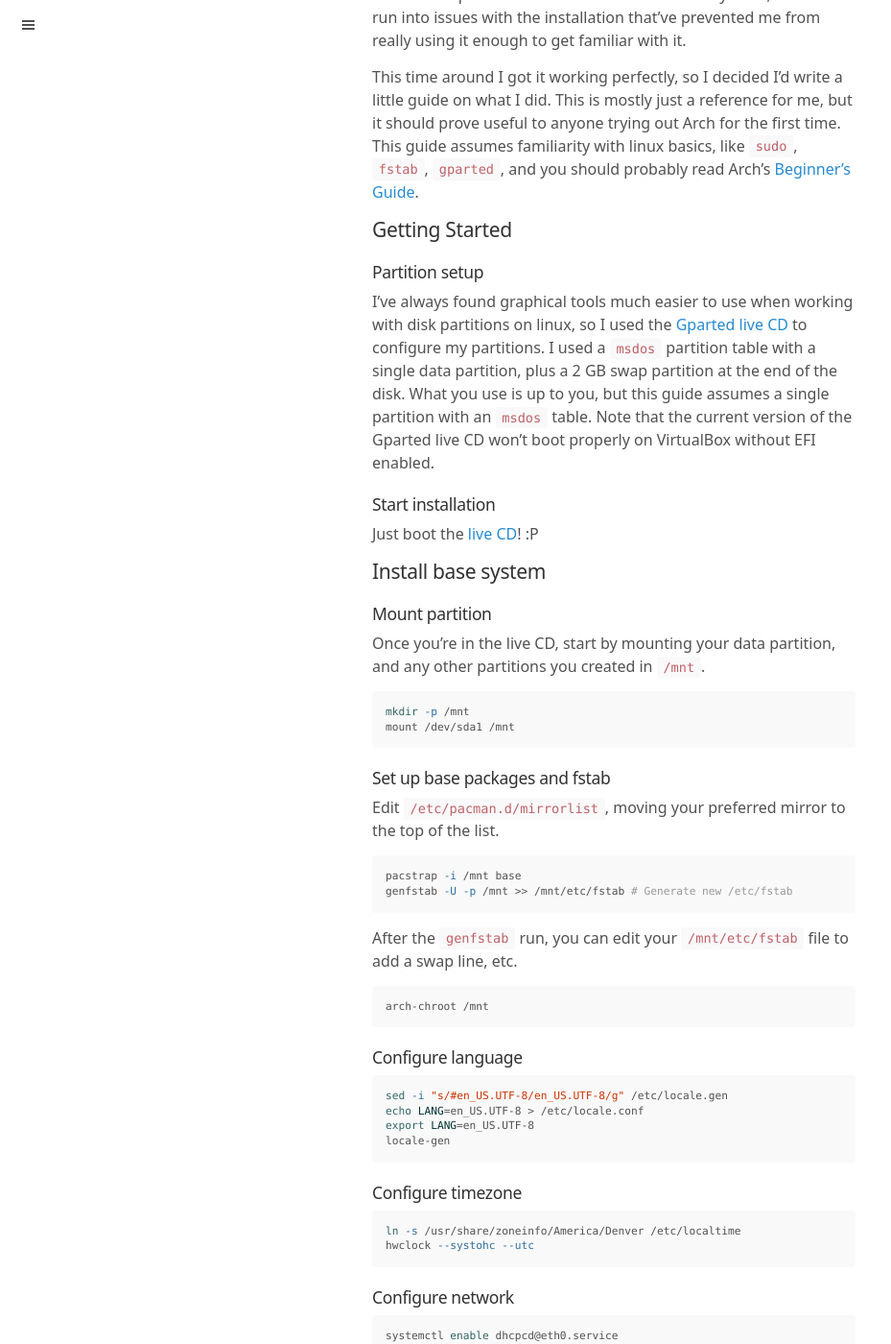
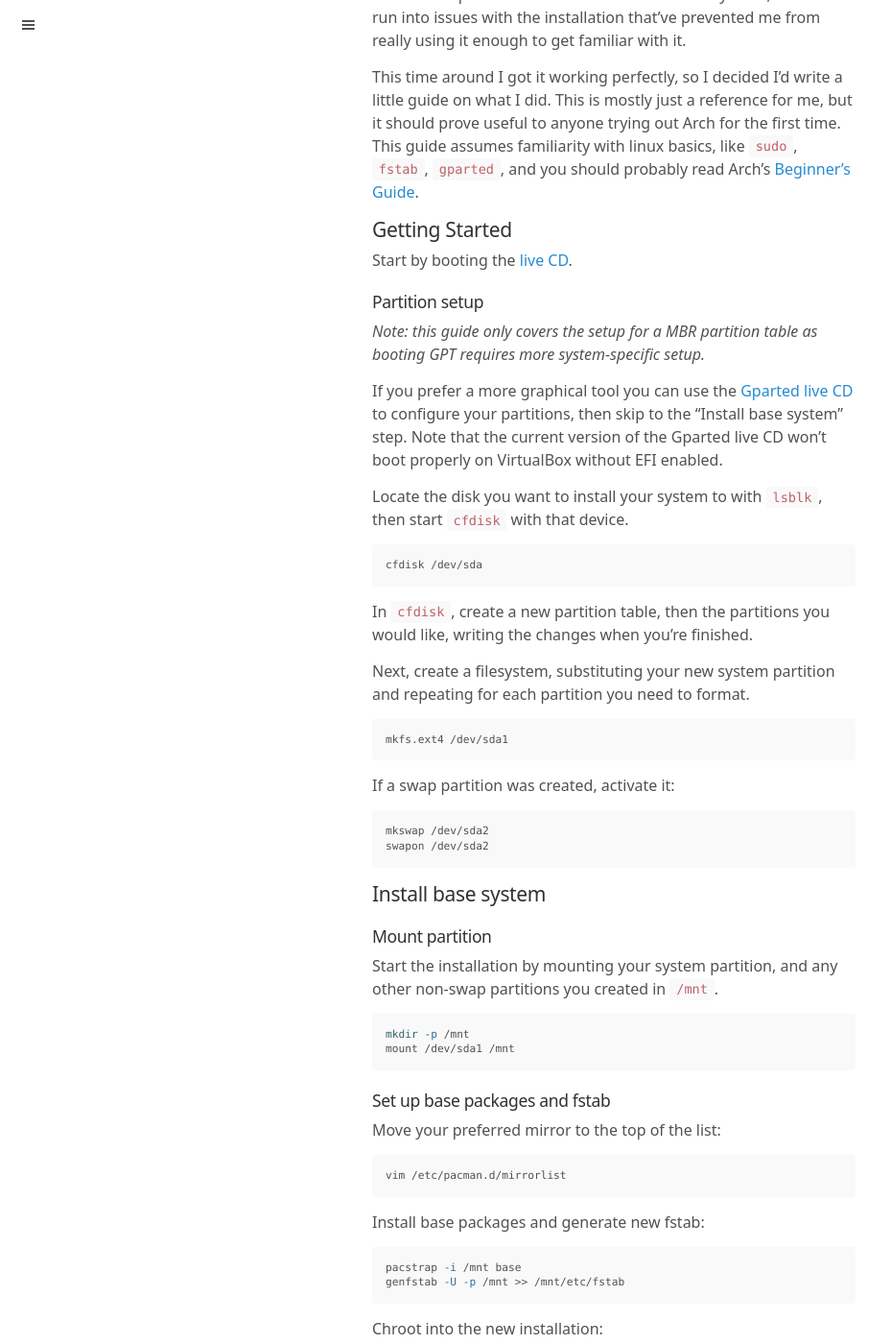
Before and after one commit to Alanaktion/alanaktion.github.io, a Jekyll site: the page built from _posts/2016-02-11-arch-setup.md, in a window 1280 px wide and 1400 px high, scrolled down 208 px. Shown: the whole window at 96% size, without its empty margins (0-929 px from the left). Built offline with Jekyll 4.4.1, drawn with Linux system fonts in a browser that asks for light colours; some web fonts are replaced; some of the changed text lies outside the part shown.

Commit message:
Updating Arch setup guide

````diff
--- a/_posts/2016-02-11-arch-setup.md
+++ b/_posts/2016-02-11-arch-setup.md
@@ -10,19 +10,40 @@
 
 ## Getting Started
 
+Start by booting the [live CD](https://www.archlinux.org/download/).
+
 ### Partition setup
 
-I've always found graphical tools much easier to use when working with disk partitions on linux, so I used the [Gparted live CD](gparted.org/download.php) to configure my partitions. I used a `msdos` partition table with a single data partition, plus a 2 GB swap partition at the end of the disk. What you use is up to you, but this guide assumes a single partition with an `msdos` table. Note that the current version of the Gparted live CD won't boot properly on VirtualBox without EFI enabled.
+*Note: this guide only covers the setup for a MBR partition table as booting GPT requires more system-specific setup.*
 
-### Start installation
+If you prefer a more graphical tool you can use the [Gparted live CD](gparted.org/download.php) to configure your partitions, then skip to the "Install base system" step. Note that the current version of the Gparted live CD won't boot properly on VirtualBox without EFI enabled.
 
-Just boot the [live CD](https://www.archlinux.org/download/)! :P
+Locate the disk you want to install your system to with `lsblk`, then start `cfdisk` with that device.
+
+```bash
+cfdisk /dev/sda
+```
+
+In `cfdisk`, create a new partition table, then the partitions you would like, writing the changes when you're finished.
+
+Next, create a filesystem, substituting your new system partition and repeating for each partition you need to format.
+
+```bash
+mkfs.ext4 /dev/sda1
+```
+
+If a swap partition was created, activate it:
+
+```bash
+mkswap /dev/sda2
+swapon /dev/sda2
+```
 
 ## Install base system
 
 ### Mount partition
 
-Once you're in the live CD, start by mounting your data partition, and any other partitions you created in `/mnt`.
+Start the installation by mounting your system partition, and any other non-swap partitions you created in `/mnt`.
 
 ``` bash
 mkdir -p /mnt
@@ -31,14 +52,20 @@
 
 ### Set up base packages and fstab
 
-Edit `/etc/pacman.d/mirrorlist`, moving your preferred mirror to the top of the list.
+Move your preferred mirror to the top of the list:
+
+```bash
+vim /etc/pacman.d/mirrorlist
+```
+
+Install base packages and generate new fstab:
 
 ```bash
 pacstrap -i /mnt base
-genfstab -U -p /mnt >> /mnt/etc/fstab # Generate new /etc/fstab
+genfstab -U -p /mnt >> /mnt/etc/fstab
 ```
 
-After the `genfstab` run, you can edit your `/mnt/etc/fstab` file to add a swap line, etc.
+Chroot into the new installation:
 
 ```bash
 arch-chroot /mnt
@@ -49,7 +76,7 @@
 ```bash
 sed -i "s/#en_US.UTF-8/en_US.UTF-8/g" /etc/locale.gen
 echo LANG=en_US.UTF-8 > /etc/locale.conf
-export LANG=en_US.UTF-8
+. /etc/locale.conf
 locale-gen
 ```
 
@@ -62,18 +89,19 @@
 
 ### Configure network
 
+Run `ip link` to list all network interfaces and enable DHCP on the one you want to use:
+
 ```bash
-systemctl enable dhcpcd@eth0.service
+ip link
+systemctl enable dhcpcd@eth0
 ```
-
-If `eth0` is not your interface, run `ip link` to list all interfaces.
 
 #### Configure wireless (optional)
 
 ```
 pacman -S wireless_tools wpa_supplicant wpa_actiond dialog
 wifi-menu
-systemctl enable net-auto-wireless.service
+systemctl enable net-auto-wireless
 ```
 
 ### Configure package manager
@@ -146,14 +174,14 @@
 
 ```bash
 pacman -S xfce4 xfce4-goodies lightdm lightdm-gtk-greeter
-systemctl enable lightdm.service # Enable lightdm
+systemctl enable lightdm # Enable lightdm
 ```
 
 #### Gnome
 
 ```bash
 pacman -S gnome # Install desktops
-systemctl enable gdm.service # Enable gdm
+systemctl enable gdm # Enable gdm
 ```
 
 #### KDE Plasma 5
````
